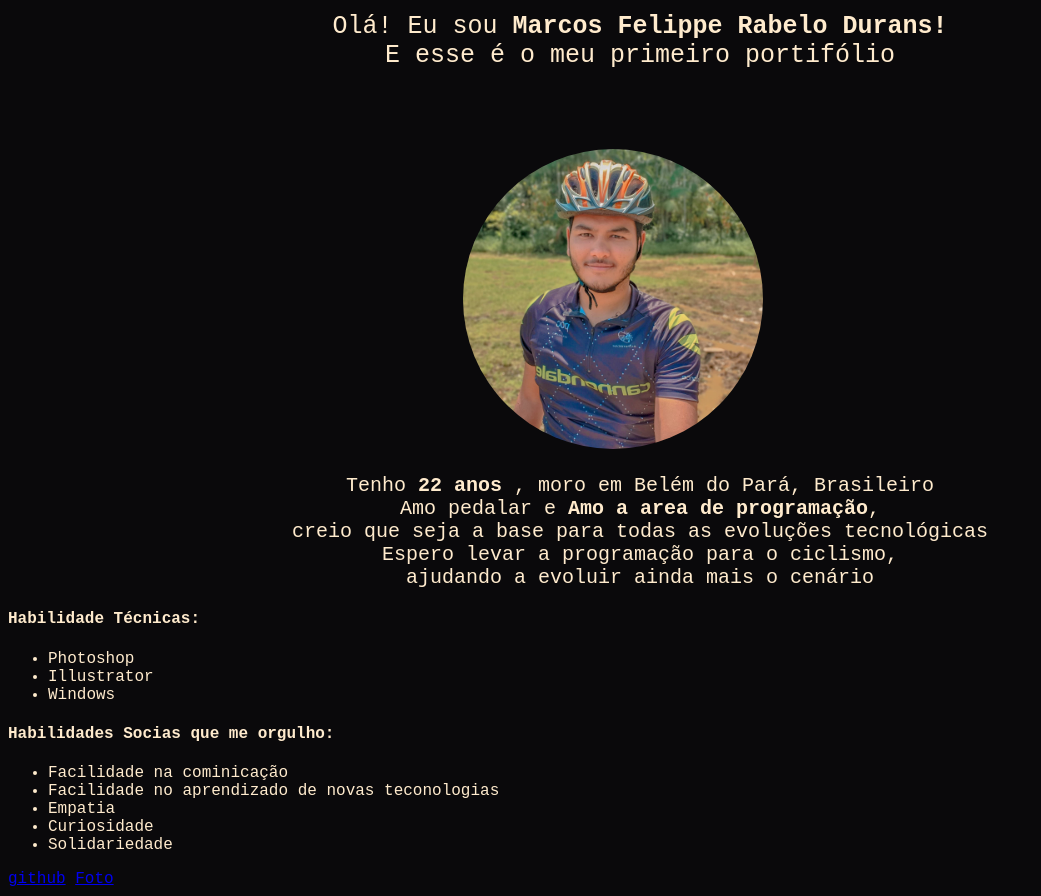
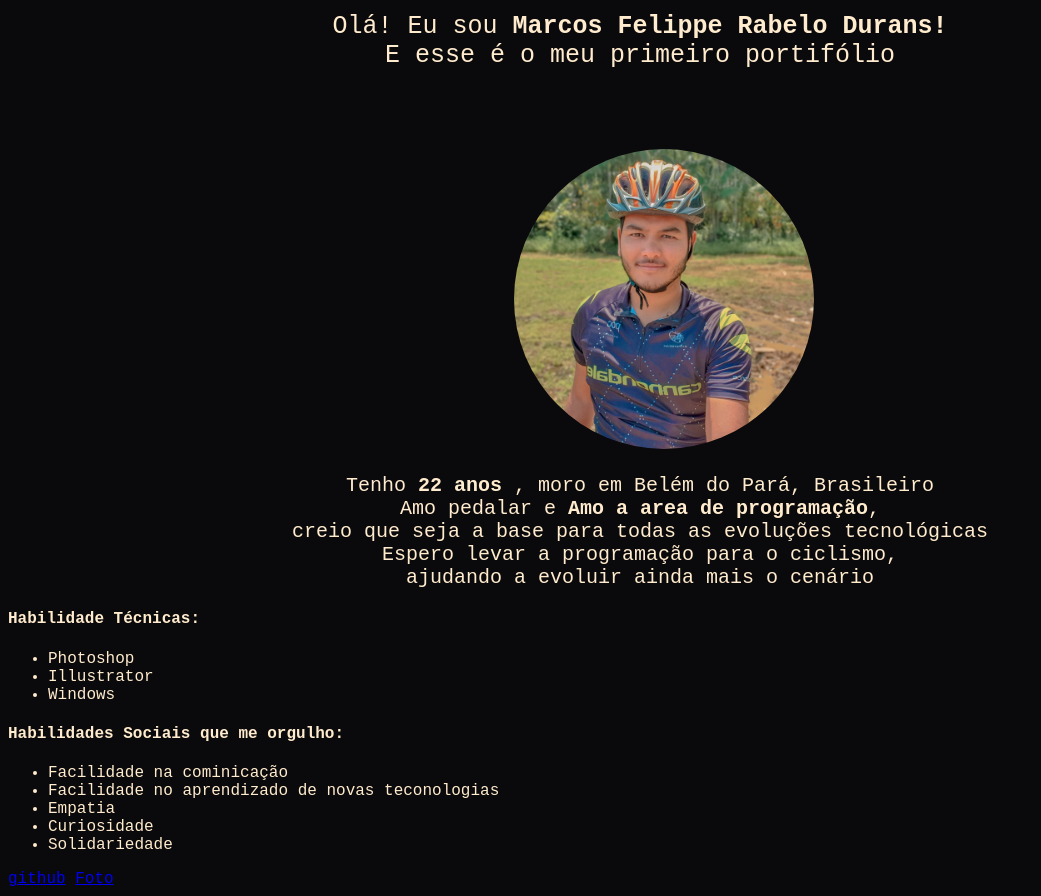
Before and after one commit to mfelipperd/mfelipperd.github.io, a plain HTML site: page index.html in a window 1280 px wide. Shown: the part 113-1009 px from the top of the page, without its empty margins (0-1041 px from the left). Drawn offline with Linux system fonts and the light colour scheme.

Commit message:
correçao2

```diff
--- a/index.html
+++ b/index.html
@@ -7,6 +7,7 @@
     <title>Document</title>
 </head>
 <style>
+
 body{
     background-color: #0A090B;
     color: blanchedalmond;
@@ -19,24 +20,18 @@ h1{
     text: #FEC49A;
     font-size: 50px;
     }
-
 h3{
     text-align: center;
     font-weight: lighter;
     font-size: 25px;
-
-
      }
-
 #foto{
-    margin-left: 36%;
-    border-radius: 100%
-   ;
+    margin-left: 40%;
+    border-radius: 100%;
     }
 p{
     text-align: center;
     font-size: 20px;
-
     }
 
 </style>
@@ -62,7 +57,7 @@ p{
             </ul>
 
 
-                <h4> Habilidades Socias que me orgulho:</h4>
+                <h4> Habilidades Sociais que me orgulho:</h4>
 
             <ul>
                 <li>Facilidade na cominicação</li>
```
Lines whose indentation alone changed are shown as unchanged.
